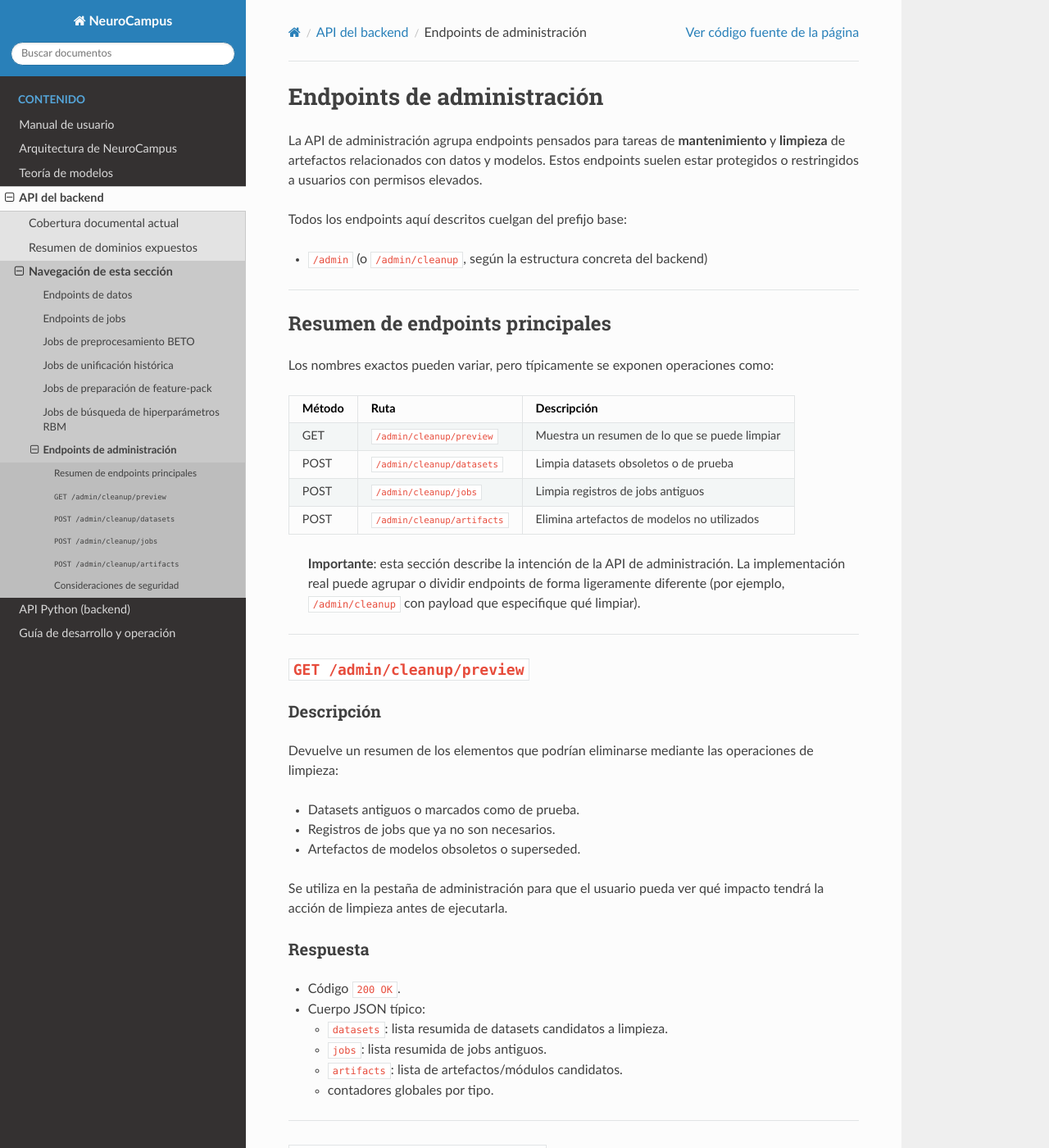
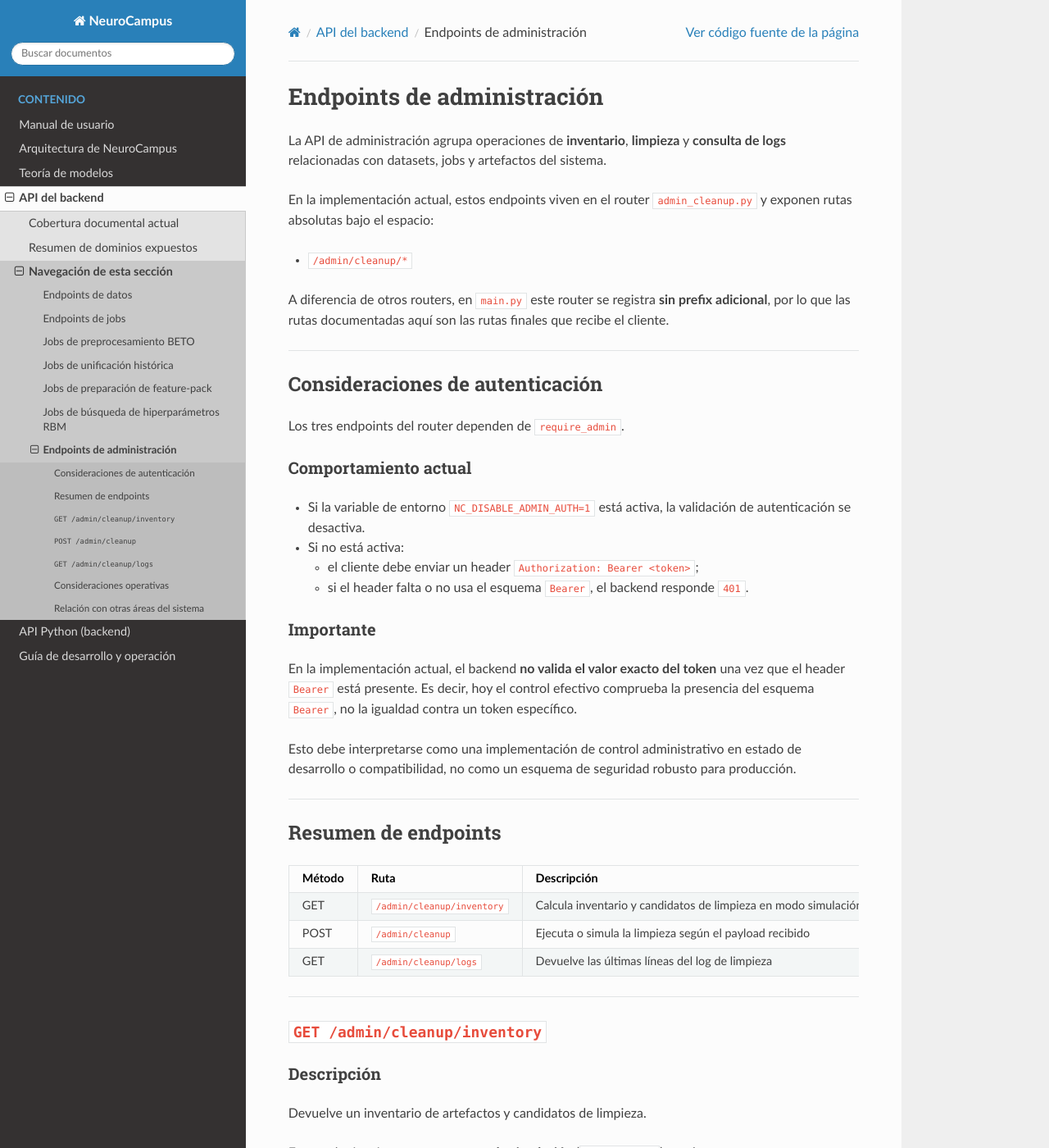
Before and after one commit to boltzmannmachine/NeuroCampus, a Sphinx documentation site: the page built from docs/source/api_backend/admin.md, in a window 1280 px wide and 1400 px high. Shown: the whole window at 82% size. Built offline with Sphinx 7.4.7 and the Read the Docs theme 3.1.0, drawn with Linux system fonts in a browser that asks for light colours; some of the changed text lies outside the part shown.

Commit message:
docs(api): actualiza la documentación del router de administración

````diff
--- a/docs/source/api_backend/admin.md
+++ b/docs/source/api_backend/admin.md
@@ -1,137 +1,288 @@
 # Endpoints de administración
 
-La API de administración agrupa endpoints pensados para tareas de **mantenimiento**
-y **limpieza** de artefactos relacionados con datos y modelos. Estos endpoints
-suelen estar protegidos o restringidos a usuarios con permisos elevados.
+La API de administración agrupa operaciones de **inventario**, **limpieza** y
+**consulta de logs** relacionadas con datasets, jobs y artefactos del sistema.
 
-Todos los endpoints aquí descritos cuelgan del prefijo base:
+En la implementación actual, estos endpoints viven en el router
+`admin_cleanup.py` y exponen rutas absolutas bajo el espacio:
 
-- `/admin` (o `/admin/cleanup`, según la estructura concreta del backend)
+- `/admin/cleanup/*`
+
+A diferencia de otros routers, en `main.py` este router se registra **sin
+prefix adicional**, por lo que las rutas documentadas aquí son las rutas finales
+que recibe el cliente.
 
 ---
 
-## Resumen de endpoints principales
+## Consideraciones de autenticación
 
-Los nombres exactos pueden variar, pero típicamente se exponen operaciones como:
+Los tres endpoints del router dependen de `require_admin`.
 
-| Método | Ruta                          | Descripción                                      |
-| ------ | ----------------------------- | ----------------------------------------------- |
-| GET    | `/admin/cleanup/preview`      | Muestra un resumen de lo que se puede limpiar   |
-| POST   | `/admin/cleanup/datasets`     | Limpia datasets obsoletos o de prueba           |
-| POST   | `/admin/cleanup/jobs`         | Limpia registros de jobs antiguos               |
-| POST   | `/admin/cleanup/artifacts`    | Elimina artefactos de modelos no utilizados     |
+### Comportamiento actual
 
-> **Importante**: esta sección describe la intención de la API de administración.
-> La implementación real puede agrupar o dividir endpoints de forma ligeramente
-> diferente (por ejemplo, `/admin/cleanup` con payload que especifique qué
-> limpiar).
+- Si la variable de entorno `NC_DISABLE_ADMIN_AUTH=1` está activa,
+  la validación de autenticación se desactiva.
+- Si no está activa:
+  - el cliente debe enviar un header `Authorization: Bearer <token>`;
+  - si el header falta o no usa el esquema `Bearer`, el backend responde `401`.
+
+### Importante
+
+En la implementación actual, el backend **no valida el valor exacto del token**
+una vez que el header `Bearer` está presente. Es decir, hoy el control efectivo
+comprueba la presencia del esquema `Bearer`, no la igualdad contra un token
+específico.
+
+Esto debe interpretarse como una implementación de control administrativo en
+estado de desarrollo o compatibilidad, no como un esquema de seguridad robusto
+para producción.
 
 ---
 
-## `GET /admin/cleanup/preview`
+## Resumen de endpoints
+
+| Método | Ruta                        | Descripción |
+| ------ | --------------------------- | ----------- |
+| GET    | `/admin/cleanup/inventory`  | Calcula inventario y candidatos de limpieza en modo simulación |
+| POST   | `/admin/cleanup`            | Ejecuta o simula la limpieza según el payload recibido |
+| GET    | `/admin/cleanup/logs`       | Devuelve las últimas líneas del log de limpieza |
+
+---
+
+## `GET /admin/cleanup/inventory`
 
 ### Descripción
 
-Devuelve un resumen de los elementos que podrían eliminarse mediante las
-operaciones de limpieza:
+Devuelve un inventario de artefactos y candidatos de limpieza.
 
-- Datasets antiguos o marcados como de prueba.
-- Registros de jobs que ya no son necesarios.
-- Artefactos de modelos obsoletos o superseded.
+Este endpoint siempre opera en **modo simulación** (`dry_run=True`), por lo que:
 
-Se utiliza en la pestaña de administración para que el usuario pueda ver qué
-impacto tendrá la acción de limpieza antes de ejecutarla.
+- no borra archivos;
+- no mueve elementos a papelera;
+- no altera el estado persistido del sistema.
+
+Su objetivo es permitir al usuario o a la interfaz administrativa inspeccionar
+el impacto potencial de una limpieza antes de ejecutarla.
+
+### Parámetros de query
+
+- `retention_days`:
+  - entero mayor o igual a `0`;
+  - valor por defecto: `90`.
+- `keep_last`:
+  - entero mayor o igual a `0`;
+  - valor por defecto: `3`.
+- `exclude_globs`:
+  - string opcional;
+  - acepta patrones separados por coma, por ejemplo:
+    - `artifacts/champions/**,*.keep`
+
+### Ejemplo conceptual
+
+```http
+GET /admin/cleanup/inventory?retention_days=120&keep_last=5
+Authorization: Bearer dev-admin-token
+```
 
 ### Respuesta
 
-- Código `200 OK`.
-- Cuerpo JSON típico:
+Devuelve el resultado de `run_cleanup(...)` en modo simulación.
 
-  - `datasets`: lista resumida de datasets candidatos a limpieza.
-  - `jobs`: lista resumida de jobs antiguos.
-  - `artifacts`: lista de artefactos/módulos candidatos.
-  - contadores globales por tipo.
+La forma exacta del JSON depende de la implementación del script de limpieza,
+pero conceptualmente incluye:
+
+- inventario inspeccionado;
+- candidatos a limpieza;
+- conteos agregados;
+- criterios usados para calcular el resultado.
+
+### Códigos relevantes
+
+- `200 OK`: inventario calculado correctamente.
+- `401 Unauthorized`: falta el header `Bearer` y la autenticación no está desactivada.
 
 ---
 
-## `POST /admin/cleanup/datasets`
+## `POST /admin/cleanup`
 
 ### Descripción
 
-Elimina datasets marcados como candidatos según alguna política de retención
-(configuración, antigüedad, etiquetas, etc.).
+Ejecuta el flujo de limpieza administrativa.
 
-### Entrada
+Este endpoint soporta dos comportamientos principales:
 
-- Cuerpo JSON opcional con criterios adicionales, por ejemplo:
+- **simulación** si `dry_run=true`;
+- **ejecución efectiva** si `dry_run=false`.
 
-  - `older_than`: fecha a partir de la cual los datasets se consideran antiguos.
-  - `dry_run`: si es `true`, solo simula la limpieza sin ejecutarla.
+Adicionalmente, el comportamiento de borrado/movimiento depende del valor de
+`force` y de la lógica implementada por `run_cleanup(...)`.
+
+### Cuerpo de la petición
+
+El payload corresponde al modelo `CleanupRequest`.
+
+#### Campos soportados
+
+- `retention_days`:
+  - entero `>= 0`;
+  - default: `90`.
+- `keep_last`:
+  - entero `>= 0`;
+  - default: `3`.
+- `exclude_globs`:
+  - string opcional con globs separados por coma.
+- `dry_run`:
+  - booleano;
+  - default: `true`.
+- `force`:
+  - booleano;
+  - default: `false`.
+- `trash_dir`:
+  - string;
+  - default: `.trash`.
+- `trash_retention_days`:
+  - entero `>= 0`;
+  - default: `14`.
+
+### Ejemplo de payload
+
+```json
+{
+  "retention_days": 90,
+  "keep_last": 3,
+  "exclude_globs": "artifacts/champions/**,*.keep",
+  "dry_run": true,
+  "force": false,
+  "trash_dir": ".trash",
+  "trash_retention_days": 14
+}
+```
+
+### Comportamiento
+
+El endpoint delega la operación al script `scripts/cleanup.py` mediante la
+función `run_cleanup(...)`.
+
+Eso significa que la semántica final de la limpieza depende del script de
+soporte, pero desde la API HTTP el contrato funcional actual es:
+
+- calcular candidatos según política de retención;
+- respetar exclusiones por glob;
+- soportar simulación (`dry_run`);
+- soportar ejecución forzada (`force`);
+- usar una carpeta de papelera lógica (`trash_dir`) cuando aplique.
 
 ### Respuesta
 
-- Código `200 OK`.
-- Cuerpo JSON típico:
+Devuelve directamente el resultado de `run_cleanup(...)`.
 
-  - `deleted_count`: número de datasets eliminados.
-  - `deleted_ids`: identificadores de los datasets afectados.
+En términos funcionales, la respuesta suele incluir:
+
+- criterios usados en la ejecución;
+- recursos afectados o candidatos;
+- conteos de elementos procesados;
+- detalle de elementos eliminados, movidos o preservados, según el modo.
+
+### Códigos relevantes
+
+- `200 OK`: operación aceptada y procesada.
+- `401 Unauthorized`: falta el header `Bearer` y la autenticación no está desactivada.
+- `422 Unprocessable Entity`: payload inválido según el modelo `CleanupRequest`.
 
 ---
 
-## `POST /admin/cleanup/jobs`
+## `GET /admin/cleanup/logs`
 
 ### Descripción
 
-Elimina registros de jobs ya finalizados (por ejemplo, más antiguos que cierta
-fecha o en estados terminales). Esto ayuda a mantener liviana la tabla de jobs
-o las estructuras de almacenamiento que se usen.
+Devuelve las últimas líneas del archivo de log de limpieza generado por el
+script administrativo.
 
-### Entrada
+El endpoint lee el archivo apuntado por `LOG_FILE` y devuelve una porción final
+acotada por el parámetro `limit`.
 
-- Cuerpo JSON opcional con filtros:
-  - `status`: estados que se quieren limpiar (`completed`, `failed`, etc.).
-  - `older_than`: fecha de corte.
+### Parámetros de query
+
+- `limit`:
+  - entero entre `1` y `5000`;
+  - default: `200`.
+
+### Comportamiento
+
+- si el archivo de log no existe, devuelve:
+
+```json
+{
+  "lines": []
+}
+```
+
+- si existe, devuelve las últimas `N` líneas del archivo.
 
 ### Respuesta
 
-- Código `200 OK`.
-- Cuerpo JSON típico:
+Respuesta JSON con la forma:
 
-  - `deleted_count`: número de jobs borrados.
+```json
+{
+  "lines": [
+    "...",
+    "..."
+  ]
+}
+```
+
+### Códigos relevantes
+
+- `200 OK`: lectura correcta del log o log inexistente tratado como vacío.
+- `401 Unauthorized`: falta el header `Bearer` y la autenticación no está desactivada.
+- `422 Unprocessable Entity`: `limit` fuera del rango permitido.
 
 ---
 
-## `POST /admin/cleanup/artifacts`
+## Consideraciones operativas
 
-### Descripción
+### 1. Router registrado sin prefijo adicional
 
-Limpia artefactos de modelos ya no utilizados, por ejemplo:
+Aunque en `main.py` el router se registra sin `prefix`, las rutas finales ya
+incluyen `/admin/cleanup/...` porque ese segmento está declarado directamente en
+las anotaciones de ruta del archivo `admin_cleanup.py`.
 
-- Modelos antiguos sustituidos por versiones más nuevas.
-- Archivos de entrenamiento intermedio que ya no hacen falta.
+### 2. Dependencia de `scripts/cleanup.py`
 
-### Entrada
+El comportamiento real de inventario y limpieza está externalizado en el script:
 
-- Cuerpo JSON opcional indicando criterios:
-  - `keep_latest_per_dataset`: conservar solo el último modelo por dataset.
-  - `dry_run`: simular limpieza.
+- `scripts/cleanup.py`
 
-### Respuesta
+Por ello, esta documentación describe el **contrato HTTP** y la intención
+funcional del router, mientras que la lógica exacta de selección y eliminación
+se define en ese script.
 
-- Código `200 OK`.
-- Cuerpo JSON típico:
+### 3. Uso recomendado
 
-  - `deleted_count`: número de artefactos eliminados.
-  - `paths`: lista de rutas que se han eliminado (o se eliminarían en modo `dry_run`).
+Este router está pensado para:
+
+- tareas de mantenimiento técnico;
+- limpieza controlada de artefactos;
+- inspección del estado del sistema antes de borrar recursos;
+- revisión de logs administrativos.
+
+No está pensado como parte del flujo funcional normal de un usuario final.
 
 ---
 
-## Consideraciones de seguridad
+## Relación con otras áreas del sistema
 
-Dado que estas operaciones pueden borrar información de forma irreversible, es
-recomendable que:
+Los endpoints de administración impactan indirectamente en:
 
-- Estén protegidas por mecanismos de autenticación/autorización adecuados.
-- Se registren en los logs con suficiente detalle (quién, cuándo, qué).
-- Ofrezcan, en la interfaz de usuario, información clara antes de ejecutar
-  acciones de limpieza masiva.
+- **Datos**
+  - si se eliminan datasets o artefactos intermedios.
+- **Jobs**
+  - si se limpian registros o salidas antiguas.
+- **Modelos**
+  - si se eliminan artefactos de entrenamiento, campeones o resultados previos.
+- **Dashboard** y **Predicciones**
+  - si la limpieza afecta históricos, artefactos persistidos o salidas necesarias.
+
+Por eso su uso debe considerarse una operación de mantenimiento con impacto
+transversal sobre el proyecto.
````
